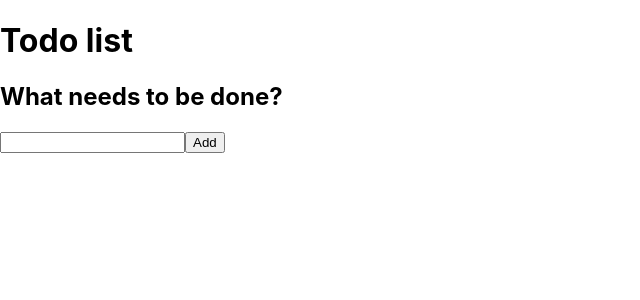
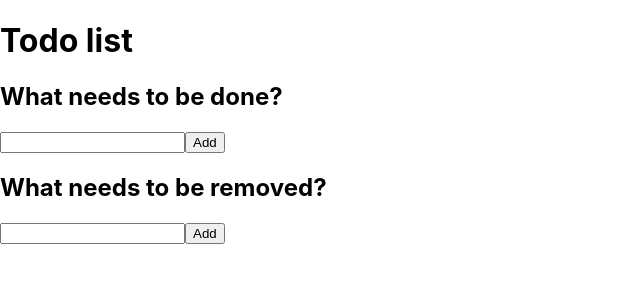
Before and after one commit to TiffanyHoang/todo-react-app, a React (Create React App) app: page / in a window 1280 px wide. Shown: the top 300 px of the page, without its empty margins (0-640 px from the left). Built offline with nearby package versions, Linux system fonts and the light colour scheme.

Commit message:
composing Form component

```diff
--- a/src/App.js
+++ b/src/App.js
@@ -14,13 +14,21 @@ const App = () => {
     setTasks([...tasks, newTask]);
   }
 
+  const removeTask = (name)=> {
+    const newTasks = tasks.filter(task => task.name !== name)
+    setTasks([...newTasks]);
+  }
+
   return (
     <>
       <h1>Todo list</h1>
       <ul>
         {taskList}
       </ul>
-      <Form propName={addTask}/>
+      <h2>What needs to be done?</h2>
+      <Form onSubmit={addTask}/>
+      <h2>What needs to be removed?</h2>
+      <Form onSubmit={removeTask}/>
     </>
   );
 }
--- a/src/components/Form.js
+++ b/src/components/Form.js
@@ -1,6 +1,6 @@
 import { useState } from 'react';
 
-export const Form = ({propName}) => {
+export const Form = ({onSubmit}) => {
     const [name, setName] = useState('');
 
     const handleChange = (e) => {
@@ -9,13 +9,12 @@ export const Form = ({propName}) => {
 
     const handleSubmit = (e) => {
         e.preventDefault();
-        propName(name);
+        onSubmit(name);
         setName("");
     }
 
     return (
         <form onSubmit={handleSubmit}>
-          <h2>What needs to be done?</h2>
           <input
               type="text"
               name="text"
```
